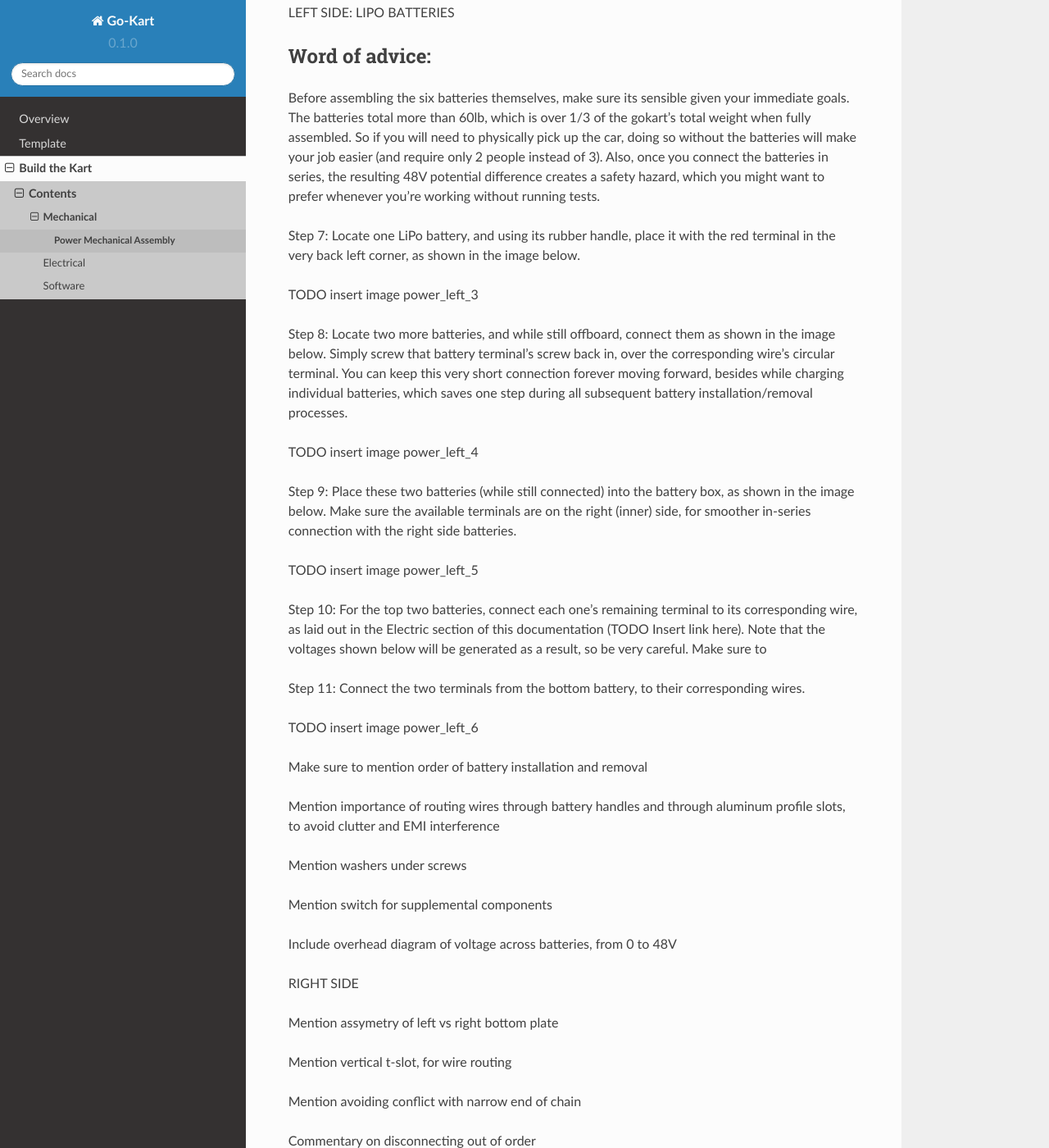
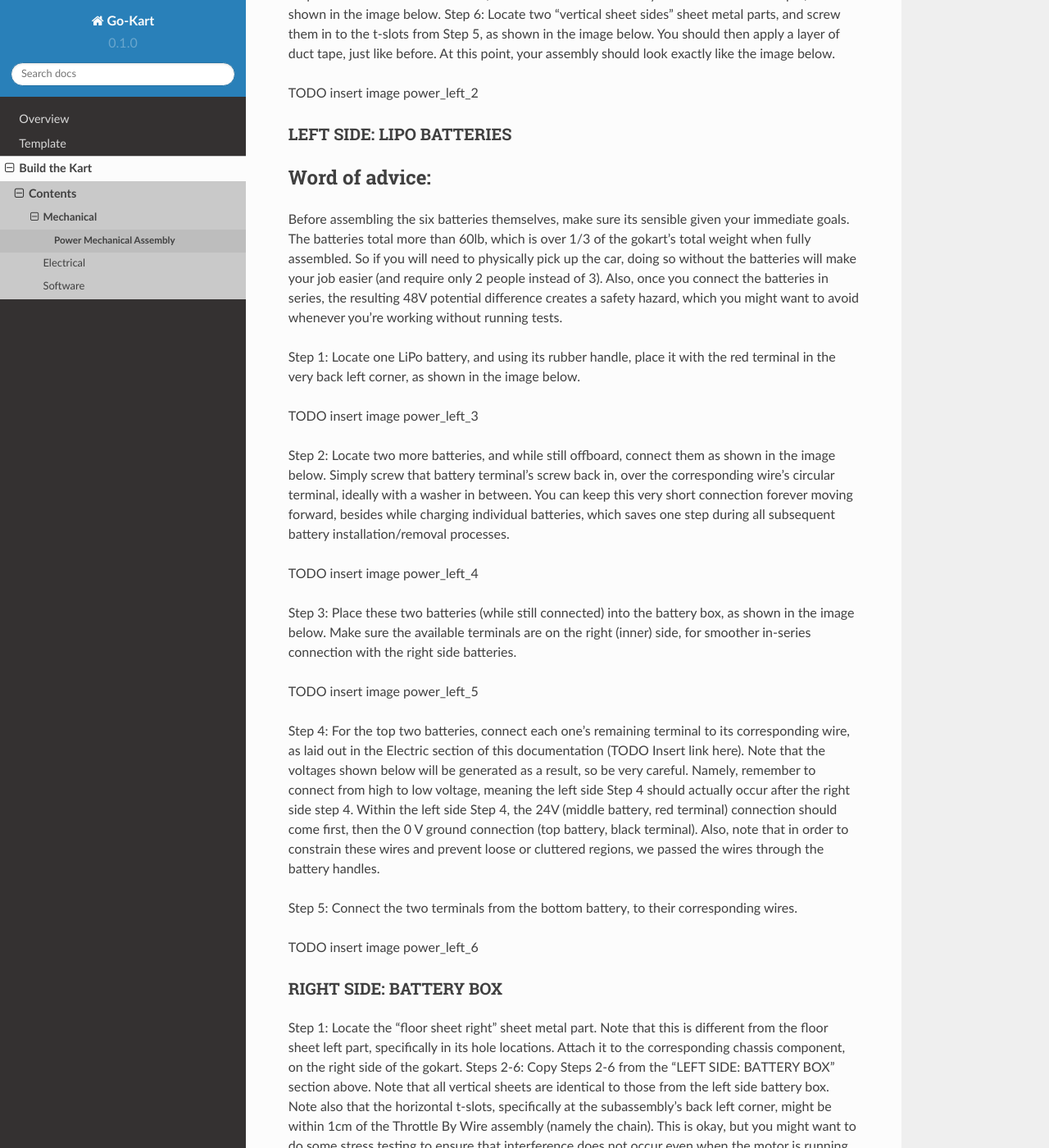
Before and after one commit to mlab-upenn/Go-Kart, a Sphinx documentation site: the page built from docs/source/Build-the-Kart/Mechanical/power_mechanical.rst, in a window 1280 px wide and 1400 px high, scrolled down 1321 px. Shown: the whole window at 82% size. Built offline with Sphinx 7.4.7 and the Read the Docs theme 2.0.0, drawn with Linux system fonts in a browser that asks for light colours; pages that are not in the unit, such as notebooks, are missing from menus; some of the changed text lies outside the part shown.

Commit message:
jason power.rst complete for mechanical, besides images and other links

```diff
--- a/docs/source/Build-the-Kart/Mechanical/power_mechanical.rst
+++ b/docs/source/Build-the-Kart/Mechanical/power_mechanical.rst
@@ -2,17 +2,15 @@
 Power Mechanical Assembly
 ==================================
 
+
+TODO Insert image power_both_sides
 
 Safety disclaimer:
 =================
 
 .. warning::
 
-   Especially when connected in series, these batteries create very high voltages. When
-   connected accidentally in certain configurations (such as through a human body, via your arms),
-   you can close the loop and short the circuit, withstanding 48V. It is highly recommended that
-   you exercise caution, namely by (1) wearing electrically-insulating gloves, (2) touching only
-   one part at a time, and (3) avoiding wire clutter and/or damage.
+   Especially when connected in series, these batteries create very high voltages. When connected accidentally in certain configurations (such as through a human body, via your arms), you can close the loop and short the circuit, withstanding 48V. It is highly recommended that you exercise caution, namely by (1) wearing electrically-insulating gloves, (2) touching only one part at a time, and (3) avoiding wire clutter and/or damage. In addition, (5) you should always connect the 48V in-series batteries from high to low voltage, so that when you finally close the circuit's loop and connect it to ground, you're only touching 12V (rather than the max 48V). In contract, (6) disconnecting the batteries should follow the reverse ordering i.e. disconnect from low to high voltage, so that you're only touching 12V at the beginning while the circuit is still closed with current flowing.
 
 The go-kart is powered by six (nominally) 12V LiPo batteries. Specifically, 4 batteries are arranged in series to supply 48V powering all the motors, and 2 batteries are connected in series powering everything else; for more on this, see the Electrical section (TODO Insert Link) We chose to use LiPo batteries since they are lighter, and have higher capacity than lead acid batteries as suggested by TopKart.
 
@@ -20,10 +18,11 @@
 
 
 LEFT SIDE: BATTERY BOX
+---------------
 
-Step 1: Locate the "floor sheet left" sheet metal part. Oriented flat, attach it to the corresponding chassis component using four standard M5 nuts and screws.
+Step 1: Locate the "floor sheet left" sheet metal part. Oriented flat, attach it to the corresponding chassis component on the left side of the gokart, using four standard M5 nuts and screws.
 Step 2: Cut four t-slots to 6" each, and attach them vertically to the floor sheet left, as shown in the image below. Only two t-slots are visible, but the other two follow trivially by symmetry.
-Step 3: Cut two t-slots to 10" each, and attach them horizontally to the t-slots from Step 2, as shown in the image below.
+Step 3: Cut two t-slots to 10" each, and attach them horizontally to the t-slots from Step 2, as shown in the image below. Note that each t-slot should be roughly centered, but this need not be perfect, and can be easily tuned later as necessary.
 Step 4: Locate two "vertical sheet front and back" sheet metal parts, and screw them in to the t-slots from Step 3, as shown in the image below. You should then apply a layer of duct tape over the top of the sheet, to ensure it doesn't create electrical interference later on. At this point, your assembly should look exactly like the image below.
 
 TODO insert image power_left_1
@@ -33,58 +32,43 @@
 
 TODO insert image power_left_2
 
-RIGHT SIDE: BATTERY BOX
-
-
 
 LEFT SIDE: LIPO BATTERIES
-
+----------------
 
 Word of advice:
 =================
 
 .. warning::
-Before assembling the six batteries themselves, make sure its sensible given your immediate goals. The batteries total more than 60lb, which is over 1/3 of the gokart's total weight when fully assembled. So if you will need to physically pick up the car, doing so without the batteries will make your job easier (and require only 2 people instead of 3). Also, once you connect the batteries in series, the resulting 48V potential difference creates a safety hazard, which you might want to prefer whenever you're working without running tests.
+Before assembling the six batteries themselves, make sure its sensible given your immediate goals. The batteries total more than 60lb, which is over 1/3 of the gokart's total weight when fully assembled. So if you will need to physically pick up the car, doing so without the batteries will make your job easier (and require only 2 people instead of 3). Also, once you connect the batteries in series, the resulting 48V potential difference creates a safety hazard, which you might want to avoid whenever you're working without running tests.
 
-Step 7: Locate one LiPo battery, and using its rubber handle, place it with the red terminal in the very back left corner, as shown in the image below.
+Step 1: Locate one LiPo battery, and using its rubber handle, place it with the red terminal in the very back left corner, as shown in the image below.
 
 TODO insert image power_left_3
 
-Step 8: Locate two more batteries, and while still offboard, connect them as shown in the image below. Simply screw that battery terminal's screw back in, over the corresponding wire's circular terminal. You can keep this very short connection forever moving forward, besides while charging individual batteries, which saves one step during all subsequent battery installation/removal processes.
+Step 2: Locate two more batteries, and while still offboard, connect them as shown in the image below. Simply screw that battery terminal's screw back in, over the corresponding wire's circular terminal, ideally with a washer in between. You can keep this very short connection forever moving forward, besides while charging individual batteries, which saves one step during all subsequent battery installation/removal processes.
 
 TODO insert image power_left_4
 
-Step 9: Place these two batteries (while still connected) into the battery box, as shown in the image below. Make sure the available terminals are on the right (inner) side, for smoother in-series connection with the right side batteries.
+Step 3: Place these two batteries (while still connected) into the battery box, as shown in the image below. Make sure the available terminals are on the right (inner) side, for smoother in-series connection with the right side batteries.
 
 TODO insert image power_left_5
 
-Step 10: For the top two batteries, connect each one's remaining terminal to its corresponding wire, as laid out in the Electric section of this documentation (TODO Insert link here). Note that the voltages shown below will be generated as a result, so be very careful. Make sure to
+Step 4: For the top two batteries, connect each one's remaining terminal to its corresponding wire, as laid out in the Electric section of this documentation (TODO Insert link here). Note that the voltages shown below will be generated as a result, so be very careful. Namely, remember to connect from high to low voltage, meaning the left side Step 4 should actually occur after the right side step 4. Within the left side Step 4, the 24V (middle battery, red terminal) connection should come first, then the 0 V ground connection (top battery, black terminal). Also, note that in order to constrain these wires and prevent loose or cluttered regions, we passed the wires through the battery handles.
 
-Step 11: Connect the two terminals from the bottom battery, to their corresponding wires.
+Step 5: Connect the two terminals from the bottom battery, to their corresponding wires.
 
 TODO insert image power_left_6
 
 
-Make sure to mention order of battery installation and removal
+RIGHT SIDE: BATTERY BOX
+----------------
 
+Step 1: Locate the "floor sheet right" sheet metal part. Note that this is different from the floor sheet left part, specifically in its hole locations. Attach it to the corresponding chassis component, on the right side of the gokart.
+Steps 2-6: Copy Steps 2-6 from the "LEFT SIDE: BATTERY BOX" section above. Note that all vertical sheets are identical to those from the left side battery box. Note also that the horizontal t-slots, specifically at the subassembly's back left corner, might be within 1cm of the Throttle By Wire assembly (namely the chain). This is okay, but you might want to do some stress testing to ensure that interference does not occur even when the motor is running. You might need to slide the battery box or the TBW assembly over to avoid interference.
+Step 7 (optional): Cut another t-slot, to ~7", and attach it vertically somewhere near the back left corner. As shown in the image below, you can route the back-most battery's positive (red) connection straight up through this t-slots's pocket, to ensure that it stays above and thus clears the entire throttle by wire assembly, minimizing the likelihood of electromegnetic interference (EMI) as this wire travels to the rear shelf subassembly.
 
-Mention importance of routing wires through battery handles and
-through aluminum profile slots, to avoid clutter and EMI interference
+RIGHT SIDE: LIPO BATTERIES
+-----------------
 
-Mention washers under screws
-
-Mention switch for supplemental components
-
-Include overhead diagram of voltage across batteries, from 0 to 48V
-
-
-
-RIGHT SIDE
-
-Mention assymetry of left vs right bottom plate
-
-Mention vertical t-slot, for wire routing
-
-Mention avoiding conflict with narrow end of chain
-
-Commentary on disconnecting out of order
+Steps 1-5: Copy Steps 1-5 from the "LEFT SIDE: LIPO BATTERIES" section. Remember that Step 4 for the right side should occur before Step 4 for the left side, since we connect batteries in order of highest to lowest voltage. For the right side batteries, this means connect the top (red) first, then the middle (black). Also remember for Step 5 that you should route the back battery's red wire up through the vertical t-slot, to avoid interference with the Throttle By Wire system.
```
